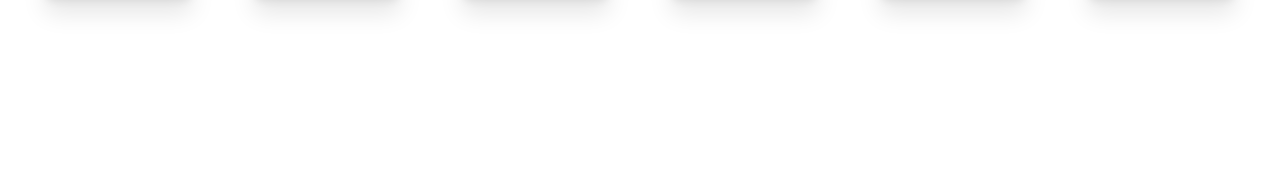
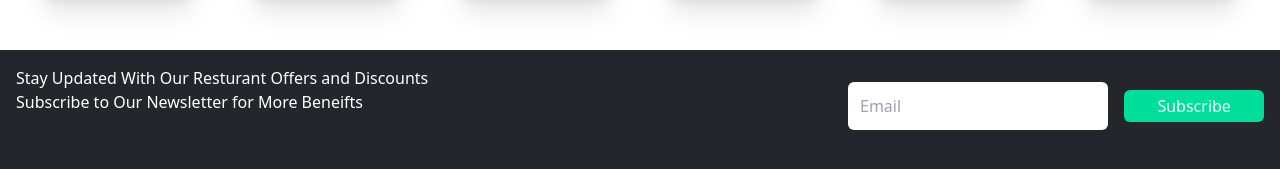
Before and after one commit to ak220193/Eats-app, a React (Create React App) app: page / in a window 1280 px wide. Shown: the part 4648-4817 px from the top of the page. Before the commit the page ends 4698 px from the top, so only its background shows below. Built offline with nearby package versions, Linux system fonts and the light colour scheme.

Commit message:
Newsletter completed

```diff
--- a/src/App.js
+++ b/src/App.js
@@ -5,6 +5,8 @@ import Quickdelivery from './components/Quickdelivery';
 import Toppics from "./components/Toppics";
 import Meal from "./components/Meal";
 import Categories from "./components/Categories";
+import Newsletter from './components/Newsletter';
+
 
 
 function App() {
@@ -16,6 +18,7 @@ function App() {
       <Toppics />
       <Meal />
       <Categories />
+      <Newsletter />
 
     </div>
   );
--- a/src/components/Newsletter.js
+++ b/src/components/Newsletter.js
@@ -0,0 +1,28 @@
+import React from 'react'
+
+const Newsletter = () => {
+  return (
+    <div className='max-w-[1520px] m-auto text-white px-4 bg-[#24262b]'>
+    <div className='mx-auto grid lg:grid-cols-3'>
+
+    <div className='lg:col-span-2 my-4'>
+    <h1> Stay Updated With Our Resturant Offers and Discounts</h1>
+    <p> Subscribe to Our Newsletter for More Beneifts </p>
+    </div>
+    <div className='my-4'>
+    <div className='flex flex-col sm:flex-row items-center justify-between w-full'>
+    <input
+    type='Email'
+    placeholder='Email'
+    className='p-3 flex w-full rounded-md text-black'
+    />
+    <button className='bg-[#00df9a] text-white rounded-md font-medium w-[200px] ml-4 my-6 px-6 border-none'> Subscribe </button>
+    </div>
+    <hr className='my-8 bg-gray-700 border-1 dark:bg-gray-700' />
+    </div>
+    </div>
+    </div>
+  )
+}
+
+export default Newsletter
```
